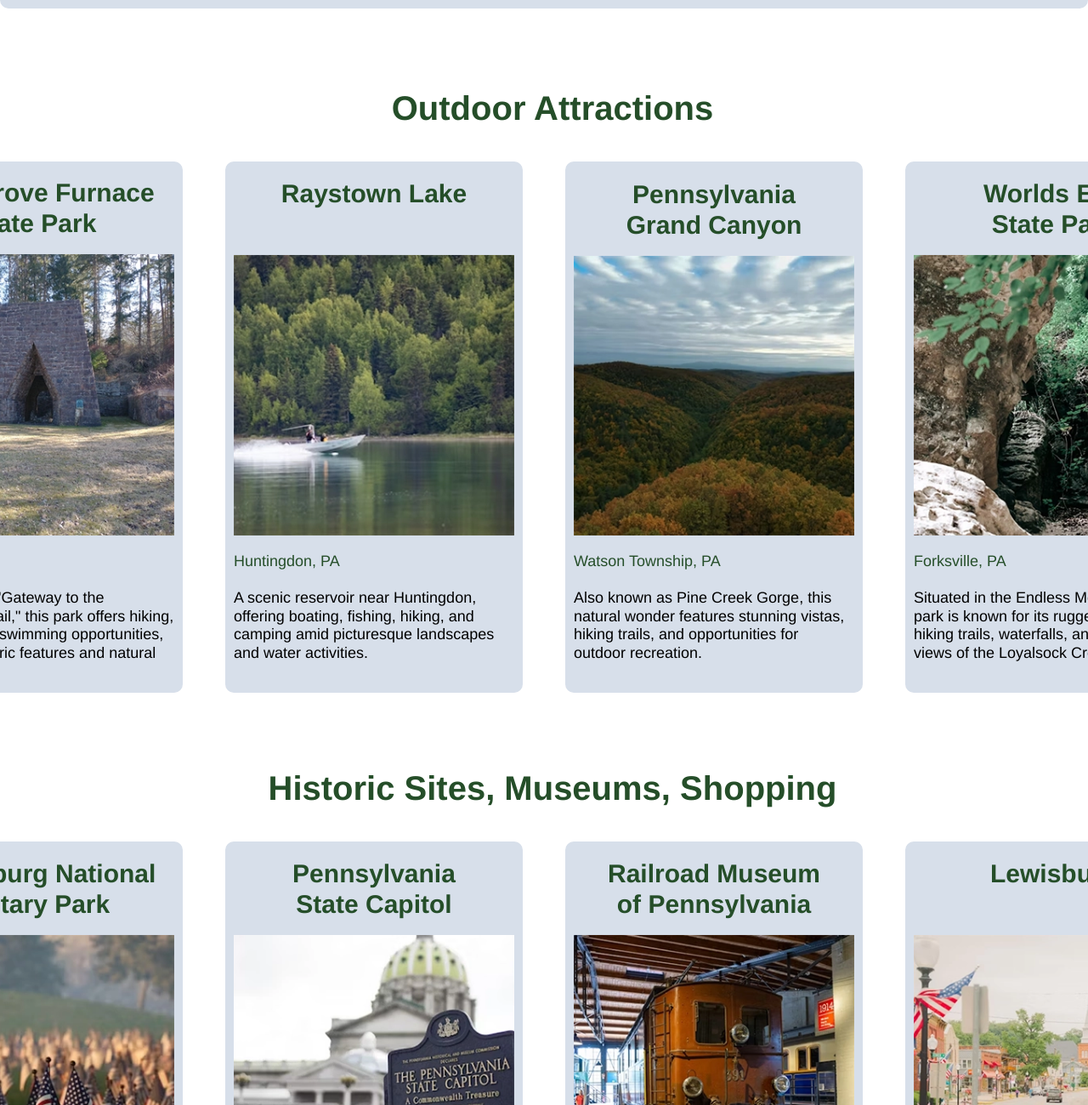
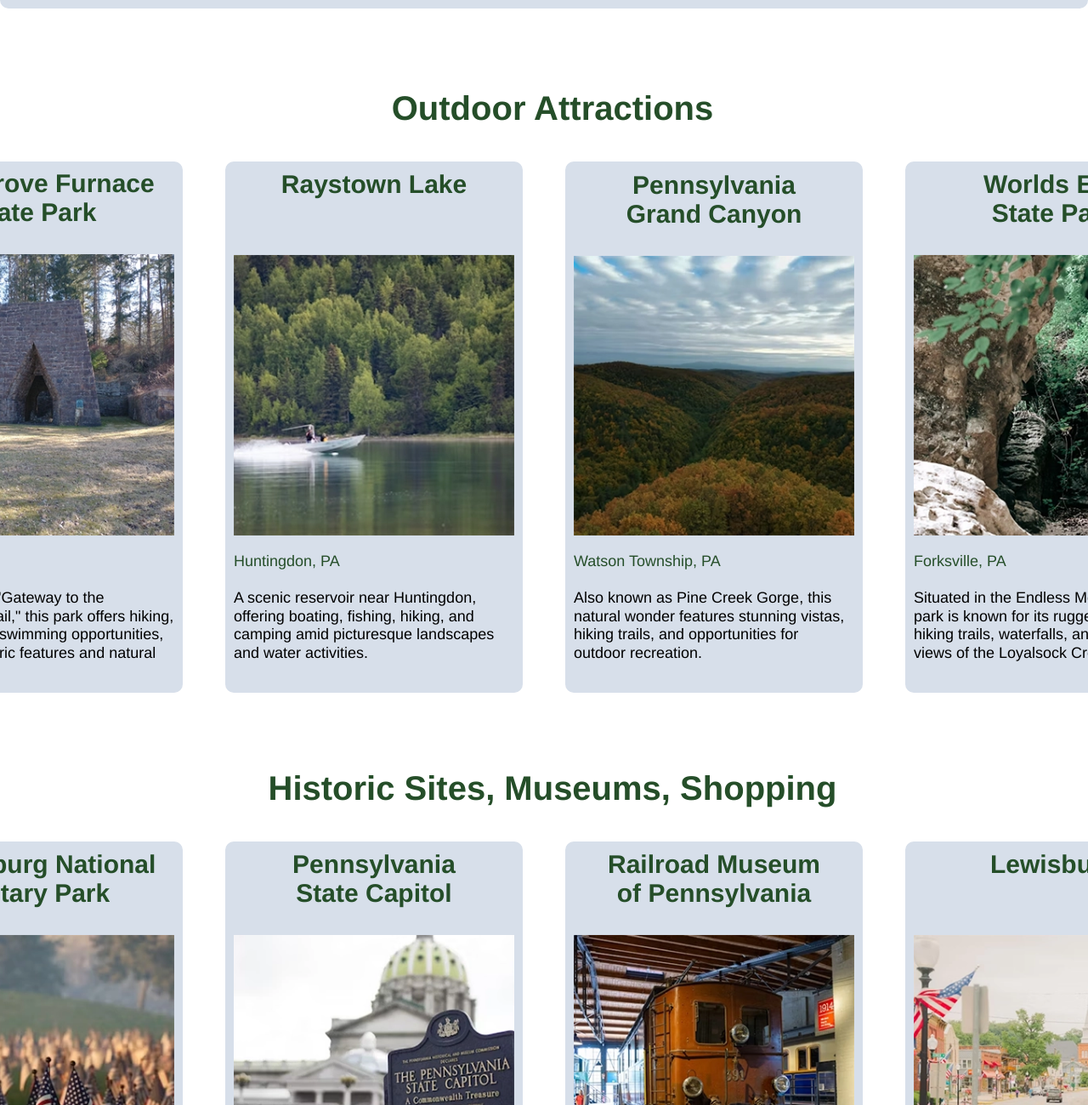
Before and after one commit to lortscla/patourism, a plain HTML site: page index.html in a window 1280 px wide. Shown: the part 685-1985 px from the top of the page at 85% size. Drawn offline with Linux system fonts and the light colour scheme.

Commit message:
location headers are now h3 not p

```diff
--- a/index.html
+++ b/index.html
@@ -149,14 +149,14 @@
         border-radius: 10px 10px 0 0; /* Top-left, Top-right, Bottom-right, Bottom-left */
       }
 
-        .pic-box p {
+        .pic-box h3 {
         color: #254E29;
         text-align: center;
         display: flex;
         align-items: flex-start;
         font-size: 30px;
         font-weight: bold;
-        padding: 20px;
+        padding: 0px;
         min-height: 70px;
         justify-content: center;
       }
@@ -260,10 +260,10 @@
           <!--pine grove furnace state park-->
          <div class="attraction">
           <div class="pic-box">
-            <p>
+            <h3>
               <a href="https://www.dcnr.pa.gov/StateParks/FindAPark/PineGroveFurnaceStatePark/Pages/default.aspx">
                 Pine Grove Furnace State Park </a>
-            </p>
+              </h3>
               <a href="https://www.dcnr.pa.gov/StateParks/FindAPark/PineGroveFurnaceStatePark/Pages/default.aspx">
                 <img src="images/furnace.webp" alt="Iron Furnace" width="350" height="350">
               </a>
@@ -280,10 +280,10 @@
           <!--raystown-->
          <div class="attraction">
           <div class="pic-box">
-            <p>
+            <h3>
               <a href="https://www.nab.usace.army.mil/Missions/Dams-Recreation/Raystown/">
                 Raystown Lake </a>
-            </p>
+            </h3>
             <a href="https://www.nab.usace.army.mil/Missions/Dams-Recreation/Raystown/">
             <img src="images/raystown.webp" alt="Raystown" width="350" height="350">
             </a>
@@ -300,10 +300,10 @@
              <!--PA grand canyon-->
          <div class="attraction">
           <div class="pic-box">
-            <p>
+            <h3>
               <a href="https://www.dcnr.pa.gov/StateParks/FindAPark/ColtonPointStatePark">
                 Pennsylvania <br>Grand Canyon </a>
-            </p>
+            </h3>
             <a href="https://www.dcnr.pa.gov/StateParks/FindAPark/ColtonPointStatePark">
             <img src="images/pa-grand-canyon.webp" alt="PA Grand Canyon" width="350" height="350">
             </a>
@@ -320,10 +320,10 @@
          <!--worlds end state park-->
          <div class="attraction">
           <div class="pic-box">
-            <p>
+            <h3>
               <a href="https://www.dcnr.pa.gov/StateParks/FindAPark/WorldsEndStatePark ">
                 Worlds End <br> State Park </a>
-            </p>
+            </h3>
             <a href="https://www.dcnr.pa.gov/StateParks/FindAPark/WorldsEndStatePark ">
             <img src="images/worlds-end.webp" alt="Worlds End" width="350" height="350">
             </a>
@@ -346,10 +346,10 @@
              <!--gettysburg national military park-->
          <div class="attraction">
           <div class="pic-box">
-            <p>
+            <h3>
               <a href="https://www.nps.gov/gett">
                 Gettysburg National <br> Military Park </a>
-            </p>
+            </h3>
             <a href="https://www.nps.gov/gett">
             <img src="images/gettysburg.webp" alt="Gettysburg" width="350" height="350">
             </a>
@@ -366,10 +366,10 @@
           <!--pa state capitol-->
          <div class="attraction">
           <div class="pic-box">
-            <p>
+            <h3>
               <a href=" https://www.pacapitol.com ">
                 Pennsylvania <br> State Capitol </a>
-            </p>
+            </h3>
             <a href=" https://www.pacapitol.com ">
             <img src="images/pastatecapitol.webp" alt="PA State Capitol" width="350" height="350">
             </a>
@@ -386,10 +386,10 @@
              <!--railroad museum of pennslvania-->
          <div class="attraction">
           <div class="pic-box">
-            <p>
+            <h3>
               <a href="https://www.rrmuseumpa.org ">
                 Railroad Museum <br> of Pennsylvania </a>
-            </p>
+            </h3>
             <a href="https://www.rrmuseumpa.org ">
             <img src="images/railroadmuseum.webp" alt="PA Railroad Museum" width="350" height="350">
             </a>
@@ -406,10 +406,10 @@
          <!--lewisburg-->
          <div class="attraction">
           <div class="pic-box">
-            <p>
+            <h3>
               <a href=" https://www.lewisburgpa.com ">
                 Lewisburg</a>
-            </p>
+            </h3>
             <a href=" https://www.lewisburgpa.com ">
             <img src="images/lewisburg.webp" alt="Worlds End" width="350" height="350">
             </a>
```
